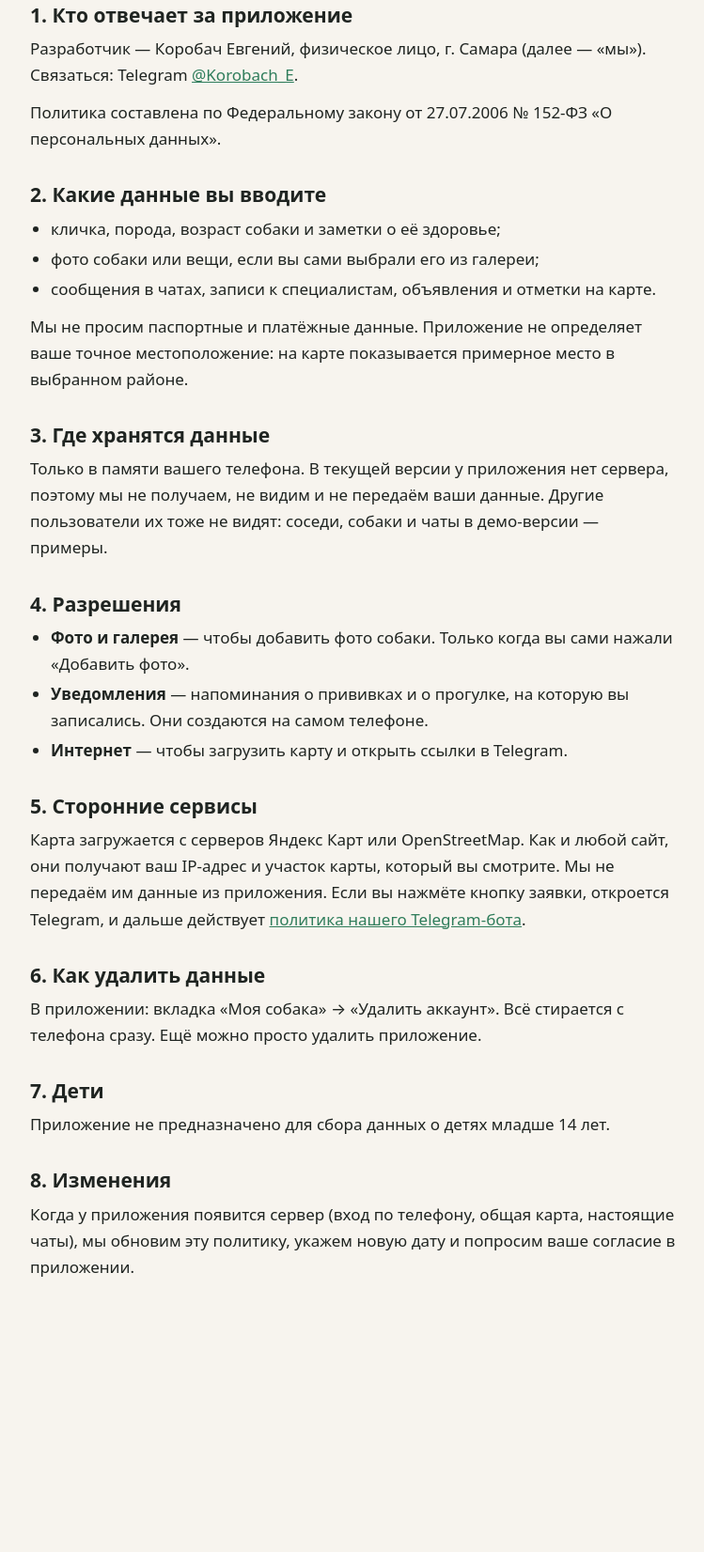
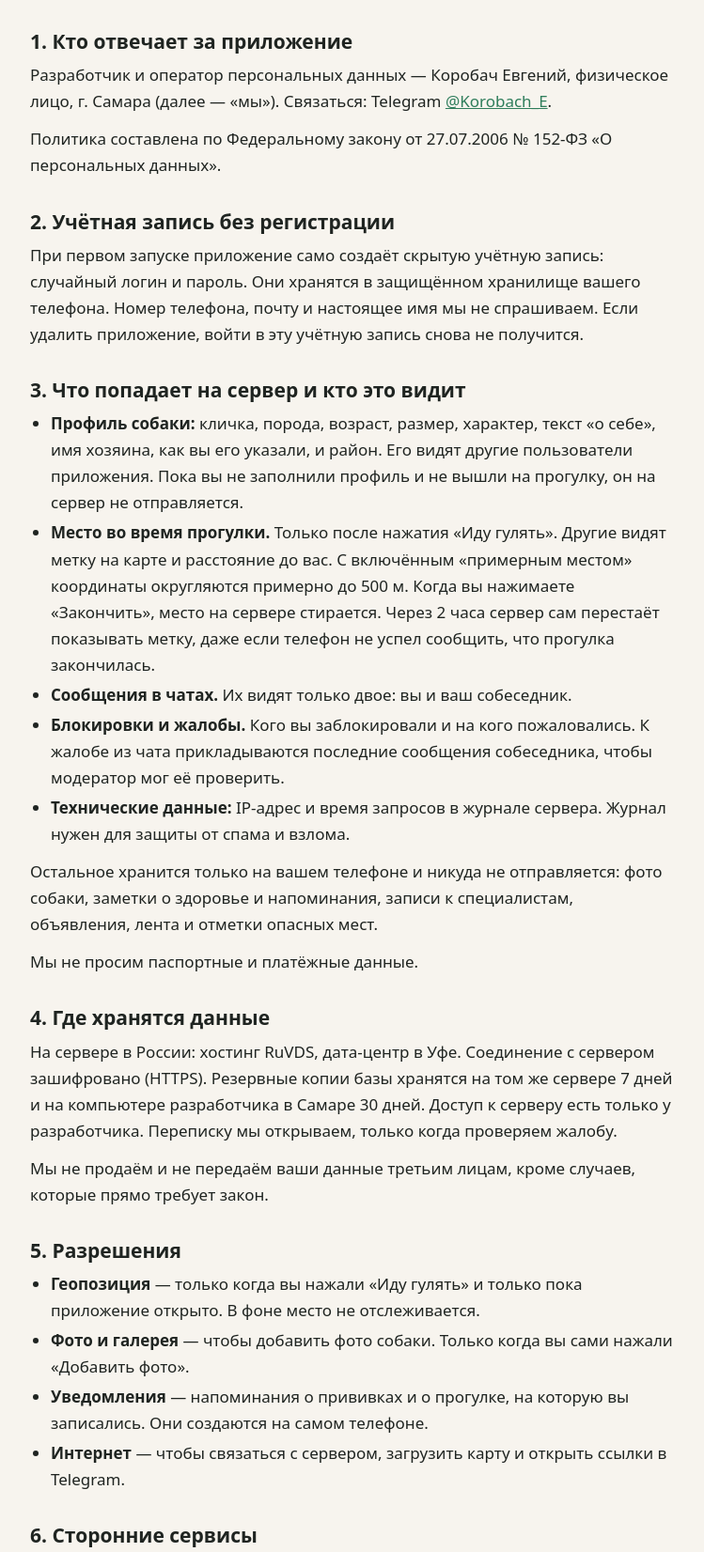
Before and after one commit to evgeniykorobach-eng/gulyaem, a plain HTML site: page privacy-app.html in a window 1280 px wide. Shown: the part 418-2070 px from the top of the page at 94% size, without its empty margins (264-1013 px from the left). Before the commit the page ends 1857 px from the top, so only its background shows below. Drawn offline with Linux system fonts and the light colour scheme.

Commit message:
Политика: приложение работает с сервером (собаки, прогулки, чаты)
Co-Authored-By: Claude Opus 5.5 <noreply@anthropic.com>

```diff
--- a/privacy-app.html
+++ b/privacy-app.html
@@ -4,7 +4,7 @@
 <meta charset="utf-8">
 <meta name="viewport" content="width=device-width,initial-scale=1,viewport-fit=cover">
 <title>Политика приложения</title>
-<meta name="description" content="Какие данные использует приложение «Гуляем вместе» и где они хранятся.">
+<meta name="description" content="Какие данные использует приложение «Гуляем вместе», где они хранятся и как их удалить.">
 <link rel="icon" href="favicon.png">
 <style>
 :root {
@@ -46,54 +46,73 @@ li { margin-bottom: 4px; }
   <p class="date">Редакция от 17 ноября 2026 года</p>
 
   <div class="summary">
-    <p><b>Коротко.</b> Сейчас «Гуляем вместе» работает как демо-версия без сервера.
-    Всё, что вы вводите в приложении, хранится только на вашем телефоне и никуда не отправляется.
-    Стереть данные можно кнопкой «Удалить аккаунт» на вкладке «Моя собака» или удалив приложение.</p>
+    <p><b>Коротко.</b> Профиль собаки, место во время прогулки и сообщения в чатах хранятся на нашем сервере в России.
+    Регистрация не нужна: мы не спрашиваем телефон, почту и имя из паспорта. Место на карте видно, только пока вы сами включили «Иду гулять».
+    Всё стирается кнопкой «Удалить аккаунт» на вкладке «Моя собака».</p>
   </div>
 
   <h2>1. Кто отвечает за приложение</h2>
-  <p>Разработчик — Коробач Евгений, физическое лицо, г. Самара (далее — «мы»).
+  <p>Разработчик и оператор персональных данных — Коробач Евгений, физическое лицо, г. Самара (далее — «мы»).
   Связаться: Telegram <a href="https://t.me/Korobach_E">@Korobach_E</a>.</p>
   <p>Политика составлена по Федеральному закону от 27.07.2006 № 152-ФЗ «О персональных данных».</p>
 
-  <h2>2. Какие данные вы вводите</h2>
+  <h2>2. Учётная запись без регистрации</h2>
+  <p>При первом запуске приложение само создаёт скрытую учётную запись: случайный логин и пароль.
+  Они хранятся в защищённом хранилище вашего телефона. Номер телефона, почту и настоящее имя мы не спрашиваем.
+  Если удалить приложение, войти в эту учётную запись снова не получится.</p>
+
+  <h2>3. Что попадает на сервер и кто это видит</h2>
   <ul>
-    <li>кличка, порода, возраст собаки и заметки о её здоровье;</li>
-    <li>фото собаки или вещи, если вы сами выбрали его из галереи;</li>
-    <li>сообщения в чатах, записи к специалистам, объявления и отметки на карте.</li>
+    <li><b>Профиль собаки:</b> кличка, порода, возраст, размер, характер, текст «о себе», имя хозяина, как вы его указали,
+    и район. Его видят другие пользователи приложения. Пока вы не заполнили профиль и не вышли на прогулку, он на сервер не отправляется.</li>
+    <li><b>Место во время прогулки.</b> Только после нажатия «Иду гулять». Другие видят метку на карте и расстояние до вас.
+    С включённым «примерным местом» координаты округляются примерно до 500 м. Когда вы нажимаете «Закончить»,
+    место на сервере стирается. Через 2 часа сервер сам перестаёт показывать метку, даже если телефон не успел сообщить, что прогулка закончилась.</li>
+    <li><b>Сообщения в чатах.</b> Их видят только двое: вы и ваш собеседник.</li>
+    <li><b>Блокировки и жалобы.</b> Кого вы заблокировали и на кого пожаловались. К жалобе из чата прикладываются
+    последние сообщения собеседника, чтобы модератор мог её проверить.</li>
+    <li><b>Технические данные:</b> IP-адрес и время запросов в журнале сервера. Журнал нужен для защиты от спама и взлома.</li>
   </ul>
-  <p>Мы не просим паспортные и платёжные данные. Приложение не определяет ваше точное местоположение:
-  на карте показывается примерное место в выбранном районе.</p>
+  <p>Остальное хранится только на вашем телефоне и никуда не отправляется: фото собаки, заметки о здоровье и напоминания,
+  записи к специалистам, объявления, лента и отметки опасных мест.</p>
+  <p>Мы не просим паспортные и платёжные данные.</p>
 
-  <h2>3. Где хранятся данные</h2>
-  <p>Только в памяти вашего телефона. В текущей версии у приложения нет сервера,
-  поэтому мы не получаем, не видим и не передаём ваши данные. Другие пользователи
-  их тоже не видят: соседи, собаки и чаты в демо-версии — примеры.</p>
+  <h2>4. Где хранятся данные</h2>
+  <p>На сервере в России: хостинг RuVDS, дата-центр в Уфе. Соединение с сервером зашифровано (HTTPS).
+  Резервные копии базы хранятся на том же сервере 7 дней и на компьютере разработчика в Самаре 30 дней.
+  Доступ к серверу есть только у разработчика. Переписку мы открываем, только когда проверяем жалобу.</p>
+  <p>Мы не продаём и не передаём ваши данные третьим лицам, кроме случаев, которые прямо требует закон.</p>
 
-  <h2>4. Разрешения</h2>
+  <h2>5. Разрешения</h2>
   <ul>
+    <li><b>Геопозиция</b> — только когда вы нажали «Иду гулять» и только пока приложение открыто. В фоне место не отслеживается.</li>
     <li><b>Фото и галерея</b> — чтобы добавить фото собаки. Только когда вы сами нажали «Добавить фото».</li>
     <li><b>Уведомления</b> — напоминания о прививках и о прогулке, на которую вы записались.
     Они создаются на самом телефоне.</li>
-    <li><b>Интернет</b> — чтобы загрузить карту и открыть ссылки в Telegram.</li>
+    <li><b>Интернет</b> — чтобы связаться с сервером, загрузить карту и открыть ссылки в Telegram.</li>
   </ul>
 
-  <h2>5. Сторонние сервисы</h2>
+  <h2>6. Сторонние сервисы</h2>
   <p>Карта загружается с серверов Яндекс Карт или OpenStreetMap. Как и любой сайт,
   они получают ваш IP-адрес и участок карты, который вы смотрите. Мы не передаём им
   данные из приложения. Если вы нажмёте кнопку заявки, откроется Telegram, и дальше
   действует <a href="privacy.html">политика нашего Telegram-бота</a>.</p>
 
-  <h2>6. Как удалить данные</h2>
-  <p>В приложении: вкладка «Моя собака» → «Удалить аккаунт». Всё стирается с телефона сразу.
-  Ещё можно просто удалить приложение.</p>
+  <h2>7. Жалобы и блокировки</h2>
+  <p>Пожаловаться можно в профиле собаки и в меню чата (•••). Жалобы рассматриваем в течение 24 часов.
+  Заблокированный человек не может вам писать, и вы перестаёте видеть друг друга на карте и в чатах.</p>
 
-  <h2>7. Дети</h2>
+  <h2>8. Как удалить данные</h2>
+  <p>В приложении: вкладка «Моя собака» → «Аккаунт» → «Удалить аккаунт». С сервера сразу удаляются ваша учётная запись,
+  профиль собаки, место, сообщения и блокировки. С телефона стирается всё остальное. Из резервных копий данные
+  исчезают в течение 30 дней. Жалобы, которые вы отправили, остаются без указания автора.</p>
+  <p>Если приложение уже удалено, напишите нам в Telegram, и мы удалим данные вручную.</p>
+
+  <h2>9. Дети</h2>
   <p>Приложение не предназначено для сбора данных о детях младше 14 лет.</p>
 
-  <h2>8. Изменения</h2>
-  <p>Когда у приложения появится сервер (вход по телефону, общая карта, настоящие чаты),
-  мы обновим эту политику, укажем новую дату и попросим ваше согласие в приложении.</p>
+  <h2>10. Изменения</h2>
+  <p>Если политика изменится, новая редакция появится на этой странице с новой датой.</p>
 </main>
 </body>
 </html>
```
Also changed, not shown: privacy.html (+9 -12 lines).
